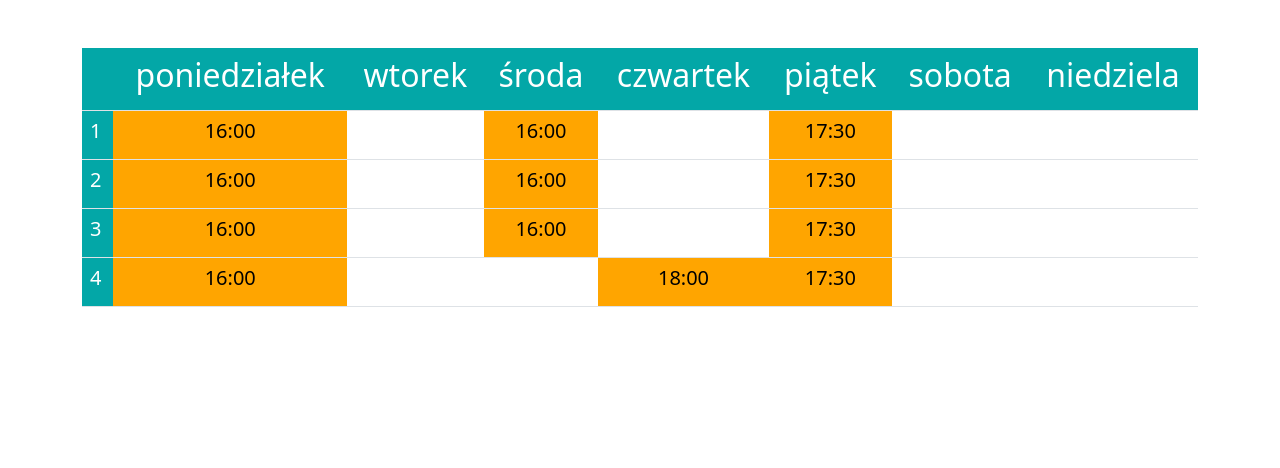
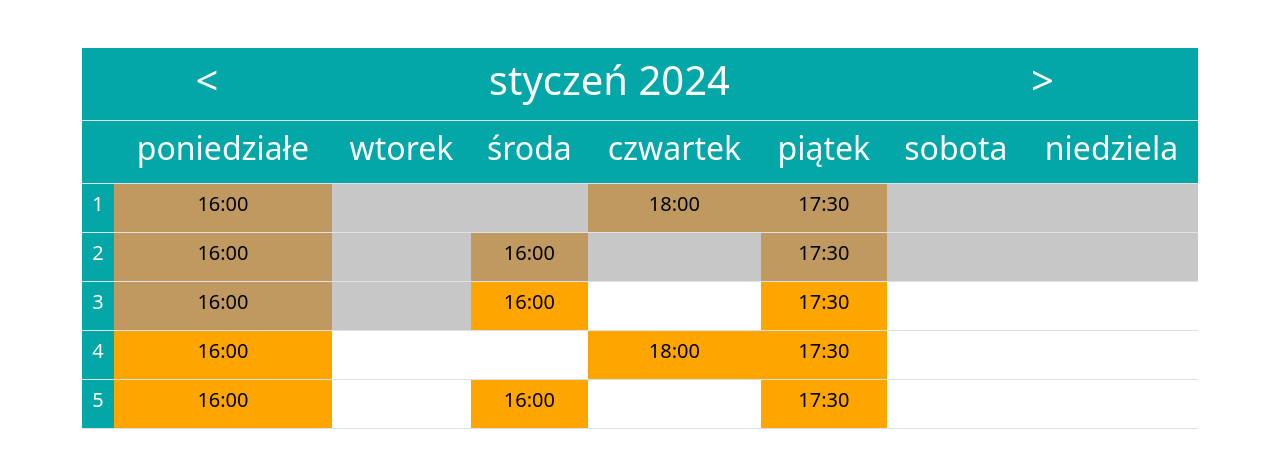
Before and after one commit to Wojtoppin/saasss, a React (Create React App) app: page / in a window 1280 px wide. Shown: the top 468 px of the page. Built offline with nearby package versions, Linux system fonts and the light colour scheme.

Commit message:
working callendar with working hasThisDayHappened?

```diff
--- a/src/main/Callendar.css
+++ b/src/main/Callendar.css
@@ -1,4 +1,6 @@
 .thBlue{
-    text-align: center;
     color: white;
 }
+Table{
+    text-align: center;
+}
--- a/src/main/Callendar.js
+++ b/src/main/Callendar.js
@@ -7,30 +7,90 @@ import {
 import 'bootstrap/dist/css/bootstrap.min.css';
 
 const Callendar = (props) =>{
-    const [rowsAmount, setRowsAmount] = useState(4);
+    const currentDate = new Date();
+    const headAmount = 7;
+    const [bodyAmount, setBodyAmount] = useState(5);
+    const [displayedMonth, setDisplayedMonth] = useState([currentDate.getMonth(), currentDate.getFullYear()]);
+
+    const monthDate = new Date(displayedMonth[1], displayedMonth[0], 1);
+    const firstDayOfTheMonth = monthDate.getDay() === 0? 6 : monthDate.getDay()-1;
+    const currentDayOfTheMonth = currentDate.getDay() === 0? 6 : currentDate.getDay()-1;
+    const currentDay = currentDate.getDate();
 
     const testjson = [
-        ["16:00", " ", "16:00", " ", "17:30", " ", " "],
+        ["16:00", " ", " ", "18:00", "17:30", " ", " "],
         ["16:00", " ", "16:00", " ", "17:30", " ", " "],
         ["16:00", " ", "16:00", " ", "17:30", " ", " "],
         ["16:00", " ", " ", "18:00", "17:30", " ", " "],
+        ["16:00", " ", "16:00", " ", "17:30", " ", " "],
+
     ];
+    const days = ["poniedziałe", "wtorek", "środa", "czwartek", "piątek", 'sobota', "niedziela"];
+    const months = ["styczeń", "luty", "marzec", "kwiecień", "maj", "czerwiec", "lipiec", "sierpień", "wrzesień", "październik", "listopad", "grudzień"]
 
 
+    const renderBody = () => {
+        return Array.from({ length: bodyAmount }, (_, index) => (
+            <tr key={"weekend index" + index}>
+                <td style={{background:"#03a7a7"}}><h5 style={{color:"white"}}>{index+1}</h5></td>
 
+                {Array.from({ length: 7 }, (_, Newindex) => {
+                    let tmpJsonIndex = testjson[index][Newindex]
+                    return (
+                    <td style={{
+                        background:tmpJsonIndex === " "?
+                        hasThisDayHappend((Newindex + 1)+7*index)? "#C7C7C7":"white"
+                        :
+                        hasThisDayHappend((Newindex + 1)+7*index)? "#BF9960":"orange"
+                        }} key={"days index" + index + ":" + Newindex}>
 
-    const renderRows = () => {
-        return Array.from({ length: rowsAmount }, (_, index) => (
-            <tr>
-                <td style={{background:"#03a7a7"}}><h5 style={{color:"white"}}>{index+1}</h5></td>
-                {Array.from({ length: 7 }, (_, Newindex) => (
-                    <td style={{background:testjson[index][Newindex] === " "? "white": "orange"}}>
-                        <h5 style={{color:"black", textAlign:"center"}}>{testjson[index][Newindex] === " "? "": testjson[index][Newindex]}</h5>
-                        </td>
-                ))}
+                        <h5 style={{color:"black"}}>{tmpJsonIndex === " "? "": tmpJsonIndex}</h5>
+                    </td>
+                )})}
             </tr>
         ));
       };
+
+    const renderHead = () =>{
+        return Array.from({ length: headAmount}, (_, index) => (
+            <th style={{background:"#03a7a7"}} key={"head index" + index}><h2 className="thBlue">{days[index]}</h2></th>
+        ));
+    }
+
+    const nextMonth = () => {
+        displayedMonth[0] < 11?
+        setDisplayedMonth(prevDisplayedMonth => [
+          prevDisplayedMonth[0] + 1,
+          prevDisplayedMonth[1]
+        ])
+        :
+        setDisplayedMonth(prevDisplayedMonth => [
+            prevDisplayedMonth[0] = 0,
+            prevDisplayedMonth[1] + 1
+          ])
+      };
+
+    const previousMonth = () => {
+        displayedMonth[0] > 0?
+        setDisplayedMonth(prevDisplayedMonth => [
+          prevDisplayedMonth[0] - 1,
+          prevDisplayedMonth[1]
+        ])
+        :
+        setDisplayedMonth(prevDisplayedMonth => [
+            prevDisplayedMonth[0] = 11,
+            prevDisplayedMonth[1] - 1
+          ])
+      };
+
+      const hasThisDayHappend = (day) =>{
+        if ((day < currentDay && displayedMonth[0] === currentDate.getMonth()) || displayedMonth[0] < currentDate.getMonth() || displayedMonth[1] < currentDate.getFullYear()){
+            return true
+        }else{
+            return false
+        }
+      }
+
 
 
     return(
@@ -38,19 +98,19 @@ const Callendar = (props) =>{
             <Container className="d-flex justify-content-center mt-5">
             <Table className="table">
                 <thead>
+
+                    <tr>
+                        <th colSpan="2" style={{background:"#03a7a7"}} onClick={previousMonth}><h1 className="thBlue">{"<"}</h1></th>
+                        <th colSpan={headAmount-3} style={{background:"#03a7a7"}}><h1 className="thBlue">{months[displayedMonth[0]]} {displayedMonth[1]}</h1></th>
+                        <th colSpan="2" style={{background:"#03a7a7"}} onClick={nextMonth}><h1 className="thBlue">{">"}</h1></th>
+                    </tr>
                     <tr>
                         <th style={{background:"#03a7a7"}}><h2 className="thBlue"></h2></th>
-                        <th style={{background:"#03a7a7"}}><h2 className="thBlue">poniedziałek</h2></th>
-                        <th style={{background:"#03a7a7"}}><h2 className="thBlue">wtorek</h2></th>
-                        <th style={{background:"#03a7a7"}}><h2 className="thBlue">środa</h2></th>
-                        <th style={{background:"#03a7a7"}}><h2 className="thBlue">czwartek</h2></th>
-                        <th style={{background:"#03a7a7"}}><h2 className="thBlue">piątek</h2></th>
-                        <th style={{background:"#03a7a7"}}><h2 className="thBlue">sobota</h2></th>
-                        <th style={{background:"#03a7a7"}}><h2 className="thBlue">niedziela</h2></th>
+                        {renderHead()}
                     </tr>
                 </thead>
                 <tbody>
-                    {renderRows()}
+                    {renderBody()}
                 </tbody>
             </Table>
             </Container>
```
